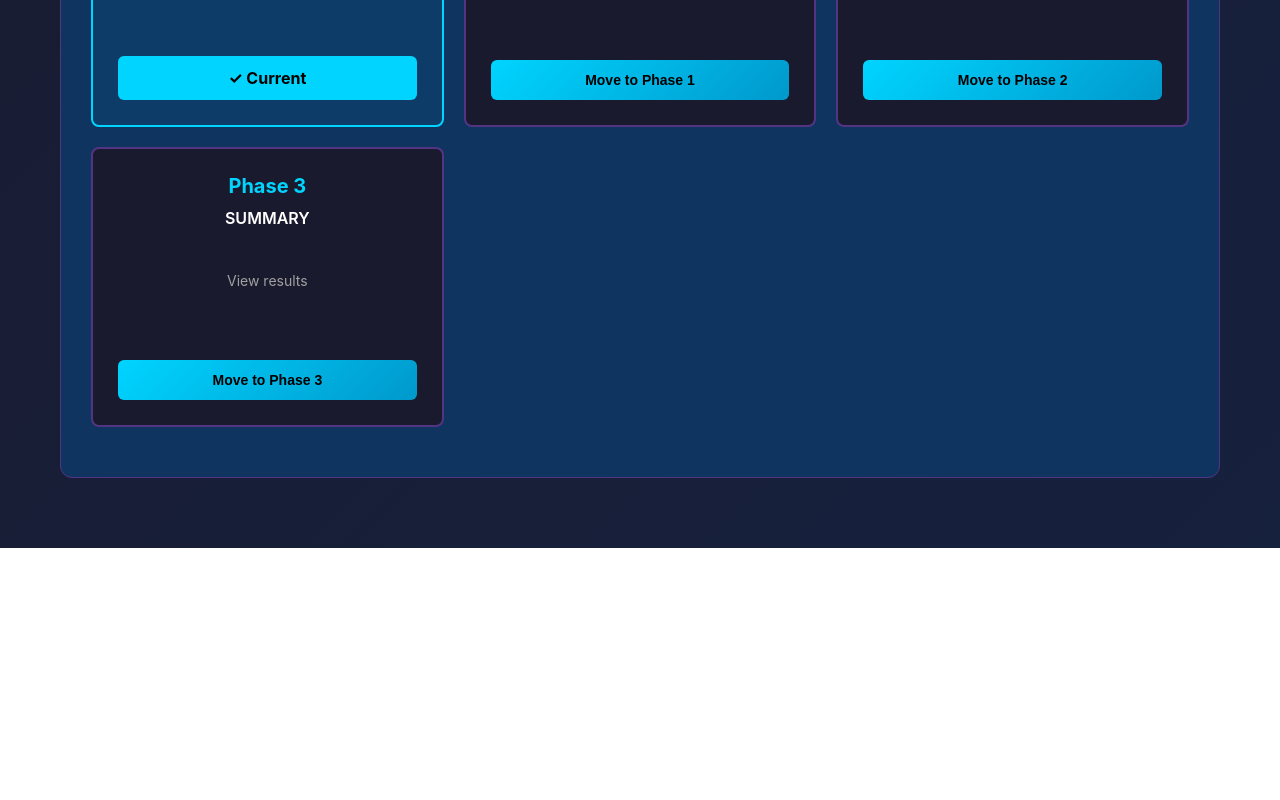
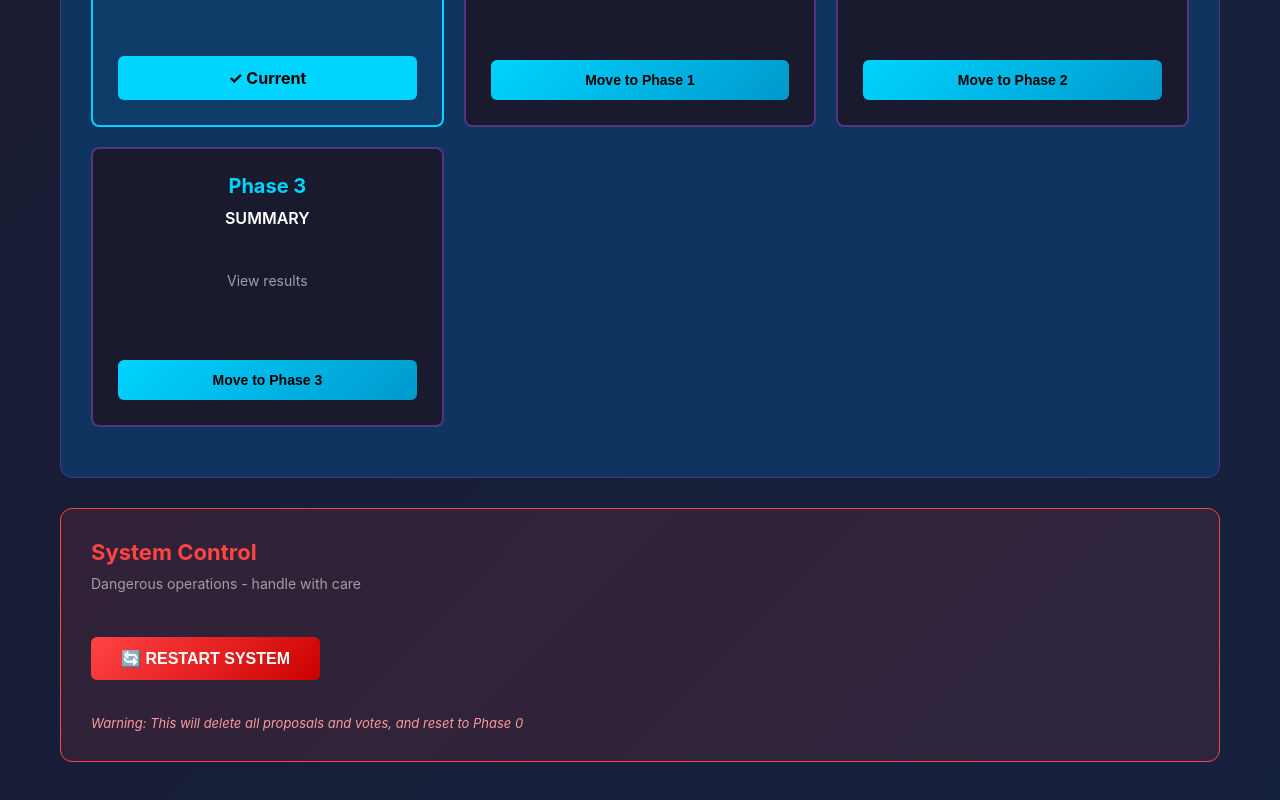
Before and after one commit to nomannrafiq/Budget-Allocation-System, a React (Vite) app in the folder client/: page /admindashboard in a window 1280 px wide. Shown: the part 828-1628 px from the top of the page. Before the commit the page ends 1376 px from the top, so only its background shows below. Built offline with nearby package versions, Linux system fonts and the light colour scheme; no server answers; sample sign-in values are in the browser's storage.

Commit message:
Restart system frontend design implementation

```diff
--- a/client/src/components/AdminDashboard.jsx
+++ b/client/src/components/AdminDashboard.jsx
@@ -108,6 +108,39 @@ function AdminDashboard() {
     }
   }
 
+  const handleRestartSystem = async () => {
+    if (!window.confirm('Are you sure? This will delete all proposals and votes!')) {
+      return
+    }
+
+    setError('')
+    setSuccess('')
+    setLoading(true)
+
+    try {
+      const response = await fetch('http://localhost:3001/api/phase/restart', {
+        method: 'POST',
+        headers: { 'Content-Type': 'application/json' },
+        body: JSON.stringify({})
+      })
+
+      const data = await response.json()
+
+      if (response.ok) {
+        setCurrentPhase(0)
+        setSuccess('System restarted successfully!')
+        setTimeout(() => setSuccess(''), 3000)
+      } else {
+        setError(data.message || 'Failed to restart system')
+      }
+    } catch (err) {
+      setError('Connection error')
+      console.error(err)
+    } finally {
+      setLoading(false)
+    }
+  }
+
   const handleLogout = () => {
     logout()
     navigate('/login')
@@ -198,6 +231,21 @@ function AdminDashboard() {
           </div>
         </div>
 
+        {/* System Control Section */}
+        <div className="section restart-section">
+          <h2>System Control</h2>
+          <p className="section-desc">Dangerous operations - handle with care</p>
+
+          <button
+            className="restart-btn"
+            onClick={handleRestartSystem}
+            disabled={loading}
+          >
+            🔄 RESTART SYSTEM
+          </button>
+          <p className="warning">Warning: This will delete all proposals and votes, and reset to Phase 0</p>
+        </div>
+
       </div>
     </div>
   )
--- a/client/src/styles/AdminDashboard.css
+++ b/client/src/styles/AdminDashboard.css
@@ -246,3 +246,31 @@
   font-weight: 700;
   margin-top: auto;
 }
+
+.restart-section {
+  background: rgba(255, 68, 68, 0.1);
+  border-color: #ff4444;
+}
+
+.restart-section h2 {
+  color: #ff4444;
+}
+
+.restart-btn {
+  background: linear-gradient(135deg, #ff4444 0%, #cc0000 100%) !important;
+  color: white !important;
+  width: auto;
+  padding: 12px 30px !important;
+  margin-top: 20px !important;
+}
+
+.restart-btn:hover:not(:disabled) {
+  box-shadow: 0 5px 20px rgba(255, 68, 68, 0.4) !important;
+}
+
+.warning {
+  color: #ff9999;
+  font-size: 13px;
+  margin-top: 15px;
+  font-style: italic;
+}
```
